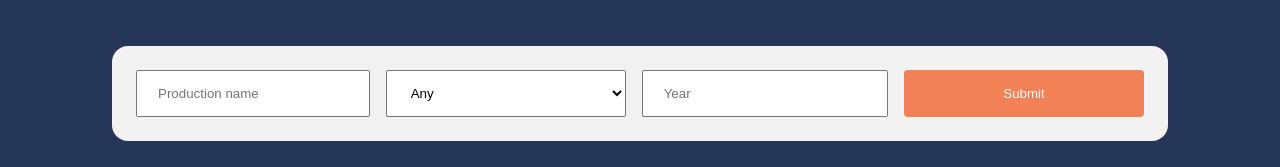
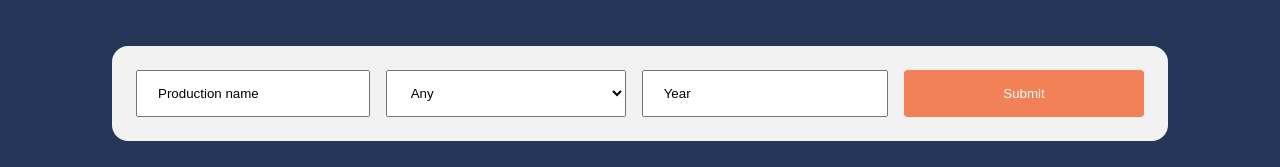
Before and after one commit to WGlegola/omdbapi-site, a React (Create React App) app: page / in a window 1280 px wide. Shown: the part 304-471 px from the top of the page. Built offline with nearby package versions, Linux system fonts and the light colour scheme.

Commit message:
form styling adjustment

```diff
--- a/src/components/SearchForm.module.scss
+++ b/src/components/SearchForm.module.scss
@@ -22,6 +22,21 @@
     box-sizing: border-box;
     padding: 14px 20px;
     width: 100%;
+    &::-webkit-input-placeholder {
+      color: black;
+    }
+    &::-moz-placeholder {
+      color: black;
+    }
+    &:-ms-input-placeholder {
+      color: black;
+    }
+    &::-ms-input-placeholder {
+      color: black;
+    }
+    &::placeholder {
+      color: black;
+    }
   }
 }
 
@@ -50,9 +65,22 @@
   input {
     box-sizing: border-box;
     padding: 14px 20px;
-  }
-  input {
     width: 100%;
+    &::-webkit-input-placeholder {
+      color: black;
+    }
+    &::-moz-placeholder {
+      color: black;
+    }
+    &:-ms-input-placeholder {
+      color: black;
+    }
+    &::-ms-input-placeholder {
+      color: black;
+    }
+    &::placeholder {
+      color: black;
+    }
   }
 }
 .form-submit-control {
--- a/src/pages/MovieList.tsx
+++ b/src/pages/MovieList.tsx
@@ -43,7 +43,6 @@ const MovieList: React.FC = (props) => {
       <div ref={infinityScrollTrigger} className={styles["text-box"]}>
         {movieCtx.isLoading ? <CircularProgress color="inherit" /> : ""}
         <b>
-          test
           {movieCtx.isAllLoaded &&
             movieCtx.fetchedMovies.length === 0 &&
             "Found no productions matching your criteria"}
```
